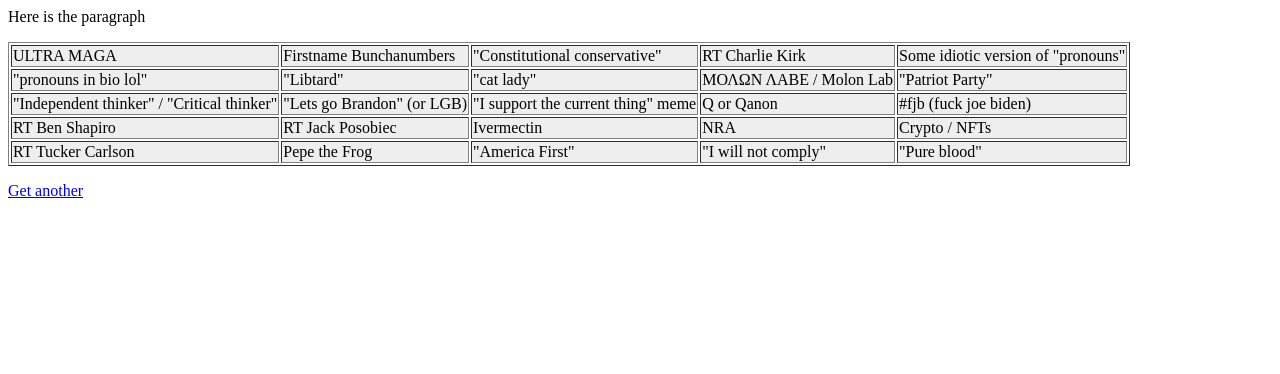
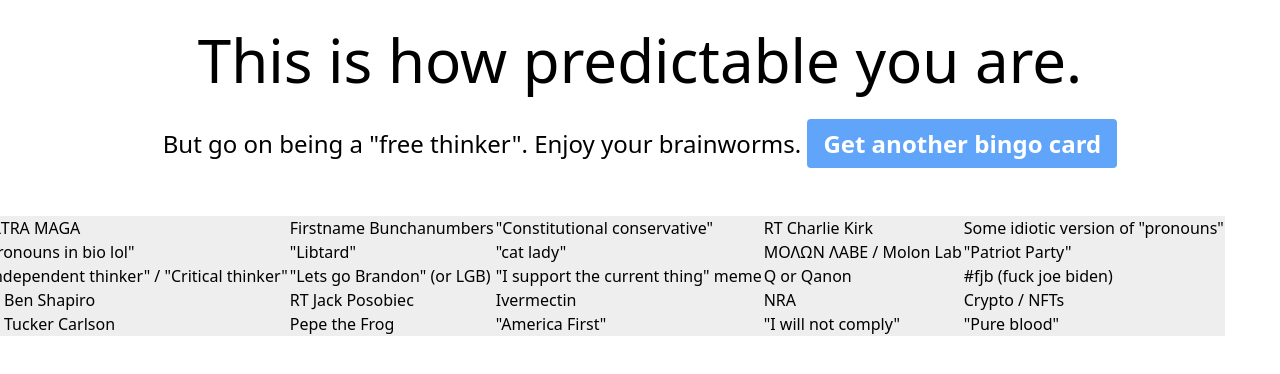
Before and after one commit to snipe/yawn-republican, a plain HTML site: page index.html in a window 1280 px wide. Drawn offline with nearby package versions, Linux system fonts and the light colour scheme.

Commit message:
Updated HTML
Signed-off-by: snipe <snipe@snipe.net>

```diff
--- a/index.html
+++ b/index.html
@@ -1,13 +1,45 @@
 <html>
     <head>
         <title>Bingo!</title>
-        <link rel="stylesheet" href="bingo.css">
+        <link rel="stylesheet" href="/bingo.css">
+        <script src="//cdn.tailwindcss.com"></script>
+
     </head>
     <body>
-        <p>Here is the paragraph</p>
-        <div id="card"></div>
-        <p><a href='/'>Get another</a></p>
-        <script src="squares.js"></script>
-        <script src="bingo.js"></script>
+
+
+	    <div class="container md:container md:mx-auto">
+
+		    <h1 class="text-6xl text-center leading-loose">
+				This is how predictable you are.
+			</h1>
+
+
+			<h2 class="text-2xl text-center leading-loose">
+				But go on being a "free thinker". Enjoy your brainworms.
+
+				<a href='/' class="text-center bg-blue-400 hover:bg-blue-700 text-white font-bold py-2 px-4 rounded">
+					Get another bingo card
+				</a>
+
+			</h2>
+
+
+			<br><br>
+			<div class="flex flex-wrap -mx-1 lg:-mx-5 h-24" id="card">
+	    	</div>
+
+
+		</div>
+
+
+        <script src="/squares.js"></script>
+        <script src="/bingo.js"></script>
+
+
+          <br><br>
+          <br><br>
+
     </body>
+
 </html>
```
